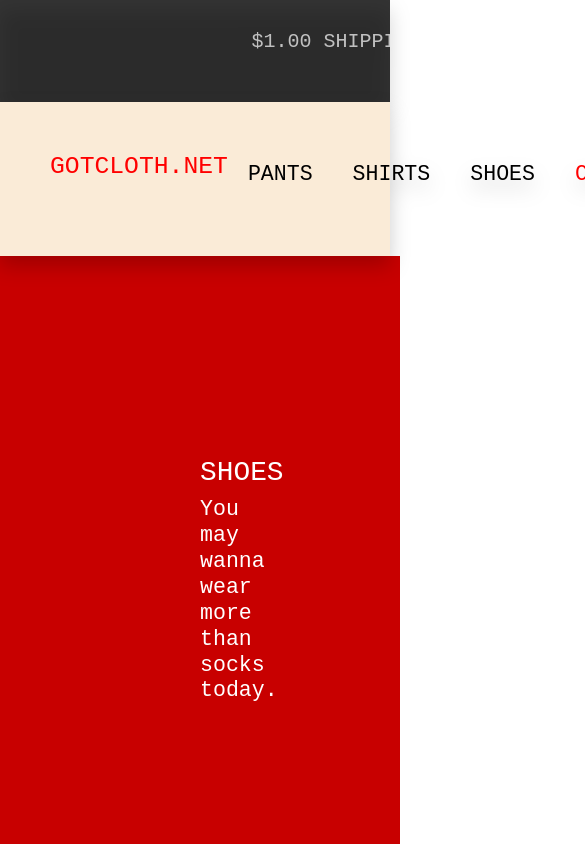
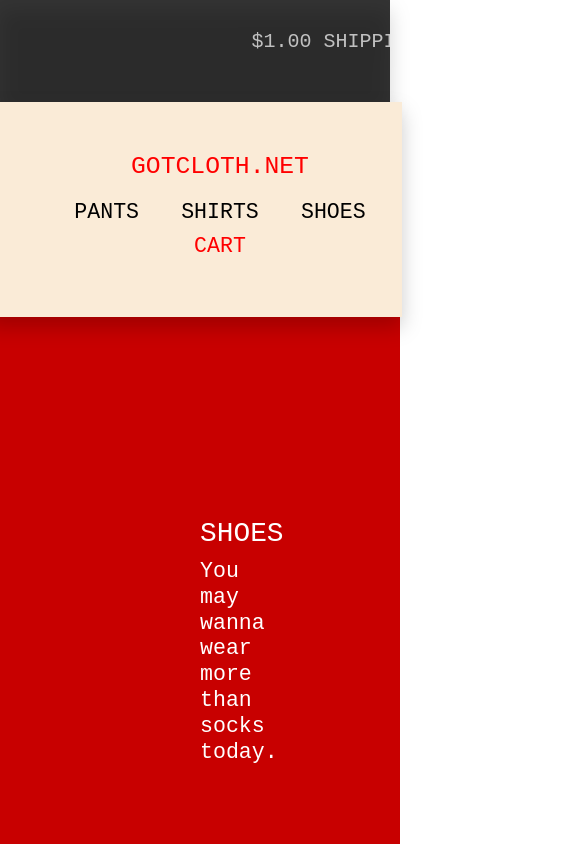
Before and after one commit to mmartin46/GotCloth, a React (Vite) app in the folder site.client/: page /shoes in a window 390 px wide. Shown: the top 844 px of the page, 585 px wide, since content can reach past the window. Built offline with nearby package versions, Linux system fonts and the light colour scheme; no server answers; a web font is replaced by a local one.

Commit message:
Added changes

```diff
--- a/site.client/src/App.css
+++ b/site.client/src/App.css
@@ -19,6 +19,13 @@
     opacity: 0.8;
 }
 
+@media (max-width: 900px) {
+    .secondaryHeader {
+        display: block;
+        align-content: center;
+        text-align: center;
+    }
+}
 
 
 .secondaryHeader {
@@ -26,10 +33,10 @@
     flex-wrap: nowrap;
     flex-direction: row;
     align-items: stretch;
-    justify-content: space-between;
+    justify-content: space-evenly;
     gap: 10px;
-    padding: 10px;
 }
+
 
 .otherSecondaryHeaders {
     display: flex;
@@ -38,7 +45,6 @@
     align-items: stretch;
     justify-content: flex-start;
     gap: 10px;
-    padding: 10px;
 }
 
 
@@ -152,7 +158,6 @@
 }
 
 .row {
-    padding: 40px;
 }
 
 #error-message {
@@ -305,13 +310,11 @@
 }
 
 .footer {
-    width: 100%;
 
 
     padding-top: 20px;
     height: fit-content;
     padding-bottom: 50px;
-    padding-left: 50px;
     background-color: rgba(0, 0, 0, 0.8);
     color: rgba(255, 255, 255, 0.7);
     filter: drop-shadow(0px 10px 10px rgba(0, 0, 0, 0.2));
--- a/site.client/src/components/LinkButton.jsx
+++ b/site.client/src/components/LinkButton.jsx
@@ -2,17 +2,21 @@
 import '../App.css';
 import 'bootstrap/dist/css/bootstrap.min.css';
 import '../index.css';
+import PlainLink from './PlainLink';
 
 const LinkButton = (props) => {
-    const { title, caption, buttonTitle } = props;
+    const { title, caption, buttonTitle, to } = props;
 
     return (
         <div className="make-big text-center">
             <h2>{title}</h2>
             <p>{caption}</p>
 
+
             <div className="typicalButton">
-                <h5>{buttonTitle.toUpperCase()}</h5>
+                <PlainLink to={to} >
+                    <h5 style={{ color: 'white'}}>{buttonTitle.toUpperCase()}</h5>
+                </PlainLink>
             </div>
         </div>
     );
--- a/site.client/src/components/PageCarousel.jsx
+++ b/site.client/src/components/PageCarousel.jsx
@@ -17,7 +17,7 @@ const PageCarousel = () => {
                         src={headImage}
                     />
                     <Carousel.Caption>
-                        <LinkButton title="40% Off Shirts" caption="With a purchase over $25.00" buttonTitle="Shop Now" />
+                        <LinkButton to="/shirts" title="40% Off Shirts" caption="With a purchase over $25.00" buttonTitle="Shop Now" />
                     </Carousel.Caption>
                 </Carousel.Item>
                 <Carousel.Item>
@@ -27,7 +27,7 @@ const PageCarousel = () => {
                         src={shutterImage}
                     />
                     <Carousel.Caption interval={2000}>
-                        <LinkButton title="30% Off Pants" caption="With a purchase over $15.00" buttonTitle="Shop Now" />
+                        <LinkButton to="/pants" title="30% Off Pants" caption="With a purchase over $15.00" buttonTitle="Shop Now" />
                     </Carousel.Caption>
                 </Carousel.Item>
             </Carousel>
--- a/site.client/src/components/SecondaryHeader.jsx
+++ b/site.client/src/components/SecondaryHeader.jsx
@@ -6,17 +6,27 @@ import PlainLink from './PlainLink';
 const SecondaryHeader = () => {
     // FIXME: Not fully implemented
     return (
-        <div className="secondaryHeader">
+        <div className="secondaryHeader row">
+            <div className="row">
                 <PlainLink to="/" fontColor="red">
                     <h2 className="click-link">GOTCLOTH.NET</h2>
                 </PlainLink>
-
-            <div className="otherSecondaryHeaders">
+            </div>
+            <div className="row">
+                <div className="col">
                     <PlainLink to="/pants" fontColor="black"><h4 className="click-link">PANTS</h4></PlainLink>
+                </div>
+                <div className="col">
                     <PlainLink to="/shirts" fontColor="black"><h4 className="click-link">SHIRTS</h4></PlainLink>
+                </div>
+                <div className="col">
                     <PlainLink to="/shoes" fontColor="black"><h4 className="click-link">SHOES</h4></PlainLink>
+                </div>
+                <div className="col">
                     <PlainLink to="/" fontColor="black"><h4 className="click-link" style={{ color: 'red' }}>CART</h4></PlainLink>
                 </div>
+            </div>
+
         </div>
     );
 }
```
Lines whose indentation alone changed are shown as unchanged.
